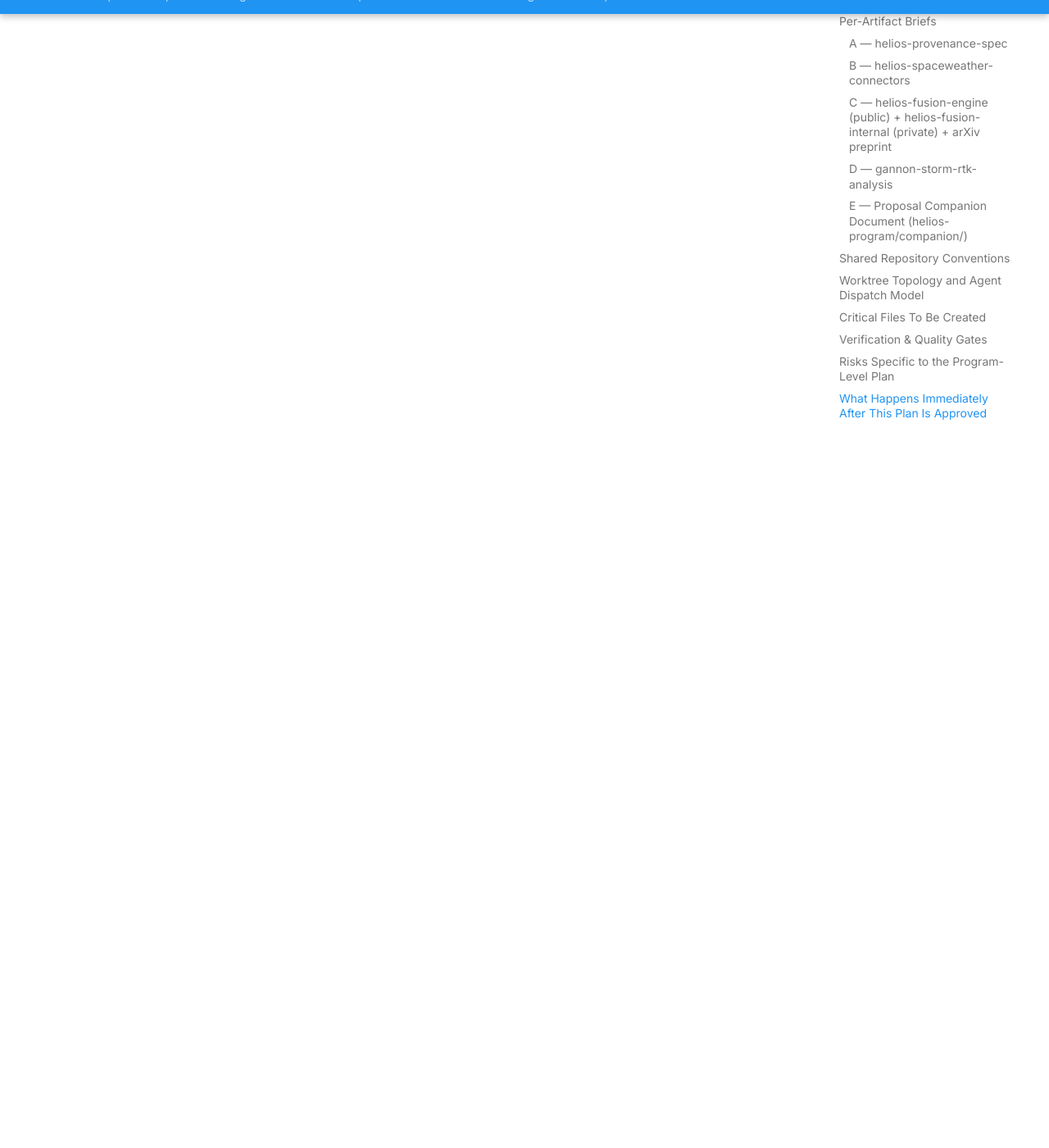
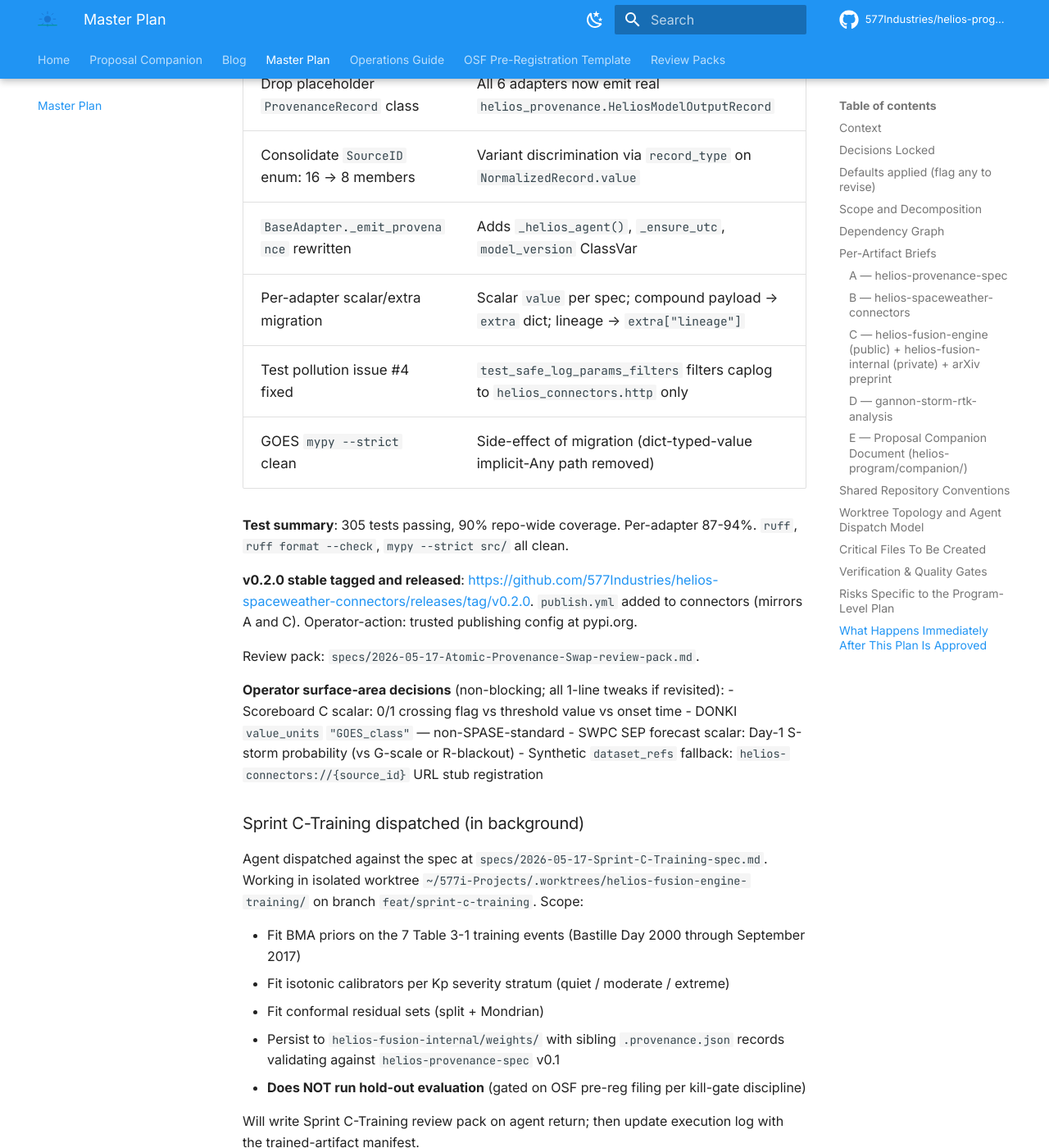
Before and after one commit to 577Industries/helios-program, an MkDocs documentation site: the page built from docs/master-plan.md, in a window 1280 px wide and 1400 px high, scrolled down 49211 px. Shown: the whole window at 82% size. Built offline with MkDocs 1.6.1 and Material for MkDocs 9.7.7, drawn with Linux system fonts in a browser that asks for light colours; comment, search, counter and statistics services are not loaded; some of the changed text lies outside the part shown.

Commit message:
docs: atomic provenance-swap review pack + master plan log update through v0.2.0 stable
Atomic provenance-swap PR shipped (3 focused commits) and v0.2.0 stable tagged
+ released. 305 tests passing at 90% repo-wide coverage. The placeholder
ProvenanceRecord is gone; all 6 adapters emit real helios_provenance.
HeliosModelOutputRecord natively. SourceID consolidated from 16 → 8 stable
identifiers. Test pollution #4 closed; GOES mypy --strict clean.

Sprint C-Training dispatched against the previously-written spec. Working in
isolated worktree. Will fit BMA priors + isotonic calibrators + conformal
residuals on the 7 Table 3-1 training events. Persists to
helios-fusion-internal/weights/. Does NOT run hold-out eval per kill-gate
discipline (gated on operator OSF pre-reg filing).

Master plan log captures the operator-decision surface-area items (Scoreboard
C scalar choice, DONKI value_units, SWPC SEP forecast scalar, dataset_refs
fallback) — all non-blocking, all 1-line tweaks if revisited.

```diff
--- a/plan/master-plan.md
+++ b/plan/master-plan.md
@@ -1093,3 +1093,55 @@
 6. Drops the placeholder `ProvenanceRecord` class
 
 After that lands → tag connectors **v0.2.0 stable** → PyPI publish via the existing `publish.yml` workflow (once operator configures trusted publishing on pypi.org).
+
+
+### Session 3 — Atomic provenance swap + v0.2.0 stable + Sprint C-Training dispatch
+
+**Atomic provenance-swap PR landed and merged.** Branch `chore/v0.2-provenance-swap` on `helios-spaceweather-connectors`. 3 focused commits.
+
+| Change | Impact |
+|---|---|
+| Drop placeholder `ProvenanceRecord` class | All 6 adapters now emit real `helios_provenance.HeliosModelOutputRecord` |
+| Consolidate `SourceID` enum: 16 → 8 members | Variant discrimination via `record_type` on `NormalizedRecord.value` |
+| `BaseAdapter._emit_provenance` rewritten | Adds `_helios_agent()`, `_ensure_utc`, `model_version` ClassVar |
+| Per-adapter scalar/extra migration | Scalar `value` per spec; compound payload → `extra` dict; lineage → `extra["lineage"]` |
+| Test pollution issue #4 fixed | `test_safe_log_params_filters` filters caplog to `helios_connectors.http` only |
+| GOES `mypy --strict` clean | Side-effect of migration (dict-typed-value implicit-Any path removed) |
+
+**Test summary**: 305 tests passing, 90% repo-wide coverage. Per-adapter 87-94%. `ruff`, `ruff format --check`, `mypy --strict src/` all clean.
+
+**v0.2.0 stable tagged and released**: <https://github.com/577Industries/helios-spaceweather-connectors/releases/tag/v0.2.0>. `publish.yml` added to connectors (mirrors A and C). Operator-action: trusted publishing config at pypi.org.
+
+Review pack: `specs/2026-05-17-Atomic-Provenance-Swap-review-pack.md`.
+
+**Operator surface-area decisions** (non-blocking; all 1-line tweaks if revisited):
+- Scoreboard C scalar: 0/1 crossing flag vs threshold value vs onset time
+- DONKI `value_units` `"GOES_class"` — non-SPASE-standard
+- SWPC SEP forecast scalar: Day-1 S-storm probability (vs G-scale or R-blackout)
+- Synthetic `dataset_refs` fallback: `helios-connectors://{source_id}` URL stub registration
+
+### Sprint C-Training dispatched (in background)
+
+Agent dispatched against the spec at `specs/2026-05-17-Sprint-C-Training-spec.md`. Working in isolated worktree `~/577i-Projects/.worktrees/helios-fusion-engine-training/` on branch `feat/sprint-c-training`. Scope:
+
+- Fit BMA priors on the 7 Table 3-1 training events (Bastille Day 2000 through September 2017)
+- Fit isotonic calibrators per Kp severity stratum (quiet / moderate / extreme)
+- Fit conformal residual sets (split + Mondrian)
+- Persist to `helios-fusion-internal/weights/` with sibling `.provenance.json` records validating against `helios-provenance-spec` v0.1
+- **Does NOT run hold-out evaluation** (gated on OSF pre-reg filing per kill-gate discipline)
+
+Will write Sprint C-Training review pack on agent return; then update execution log with the trained-artifact manifest.
+
+### After Sprint C-Training merges
+
+**Operator action items** (consolidated at `helios-program/OPERATOR_TODO.md`):
+
+1. **PyPI trusted-publishing config** for 3 packages (helios-provenance-spec, helios-fusion-engine, helios-spaceweather-connectors)
+2. **NASA Earthdata Login credentials** in env vars + GH Actions secrets — unblocks CDDIS live tests
+3. **OSF pre-registration filing** — the kill-gate runner refuses to execute without an OSF URL on file at `orchestration/osf_preregistration.url`
+4. **RFC outreach** — cross-post issue #4 to SPASE community list / sunpy-dev / CCMC feedback
+5. **Gannon blog post publication** — copy from `helios-program/docs/blog/posts/` to 577industries.com; schedule LinkedIn + Twitter posts from drafts at `docs/blog/social/`
+6. **Named-personnel LOIs** — Senior ML Engineer + Space-Weather SME consultant
+7. **NASA-center outreach** — courtesy emails to CCMC / M2M SWAO / SRAG / SPoRT with the companion URL
+
+After items 1-3 are done by the operator: kill-gate runner is unblocked. Then run `orchestration/kill_gate.py` for the actual hold-out evaluation against the 3-event set (2022-01-20 M5.5, 2023-02-17 X2.2, 2024-05-11 Gannon G5).
```
Also changed, not shown: specs/2026-05-17-Atomic-Provenance-Swap-review-pack.md (added, +126 -0 lines).
